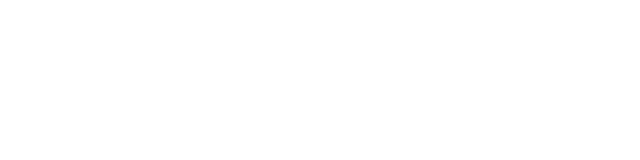
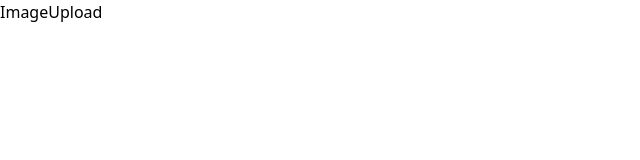
Before and after one commit to TopazFist/comp-413-border-detection, a React (Vite) app in the folder frontend/: page /patients/1/upload in a window 1280 px wide. Before the commit this address had no page. Shown: the top 160 px of the page, without its empty margins (0-640 px from the left). Built offline with nearby package versions, Linux system fonts and the light colour scheme.

Commit message:
can run with this!!!!!!!!!!!!!!!!!!!!!!!!!!!!

```diff
--- a/frontend/src/App.jsx
+++ b/frontend/src/App.jsx
@@ -6,6 +6,7 @@
 import PatientHome from "./pages/PatientHome";
 import PhysicianHome from "./pages/PhysicianHome";
 import Register from "./pages/Register";
+import ImageUpload from "./pages/ImageUpload";
 import './styles.css';
 
 const App = () => {
@@ -18,6 +19,7 @@
                         <Route path='/registerpatient' element={<CreatePatient />} />
                         <Route path='/registerphysician' element={<CreatePhysician />} />
                         <Route path='/patients/:id' element={<PatientHome />} />
+                        <Route path='/patients/:id/upload' element={<ImageUpload />} />
                         <Route path='/physicians/:id' element={<PhysicianHome />} />
                 </Routes>
         )
--- /dev/null
+++ b/frontend/src/pages/ImageUpload.jsx
@@ -0,0 +1,9 @@
+import React from 'react'
+
+const ImageUpload = () => {
+  return (
+    <div>ImageUpload</div>
+  )
+}
+
+export default ImageUpload
```
